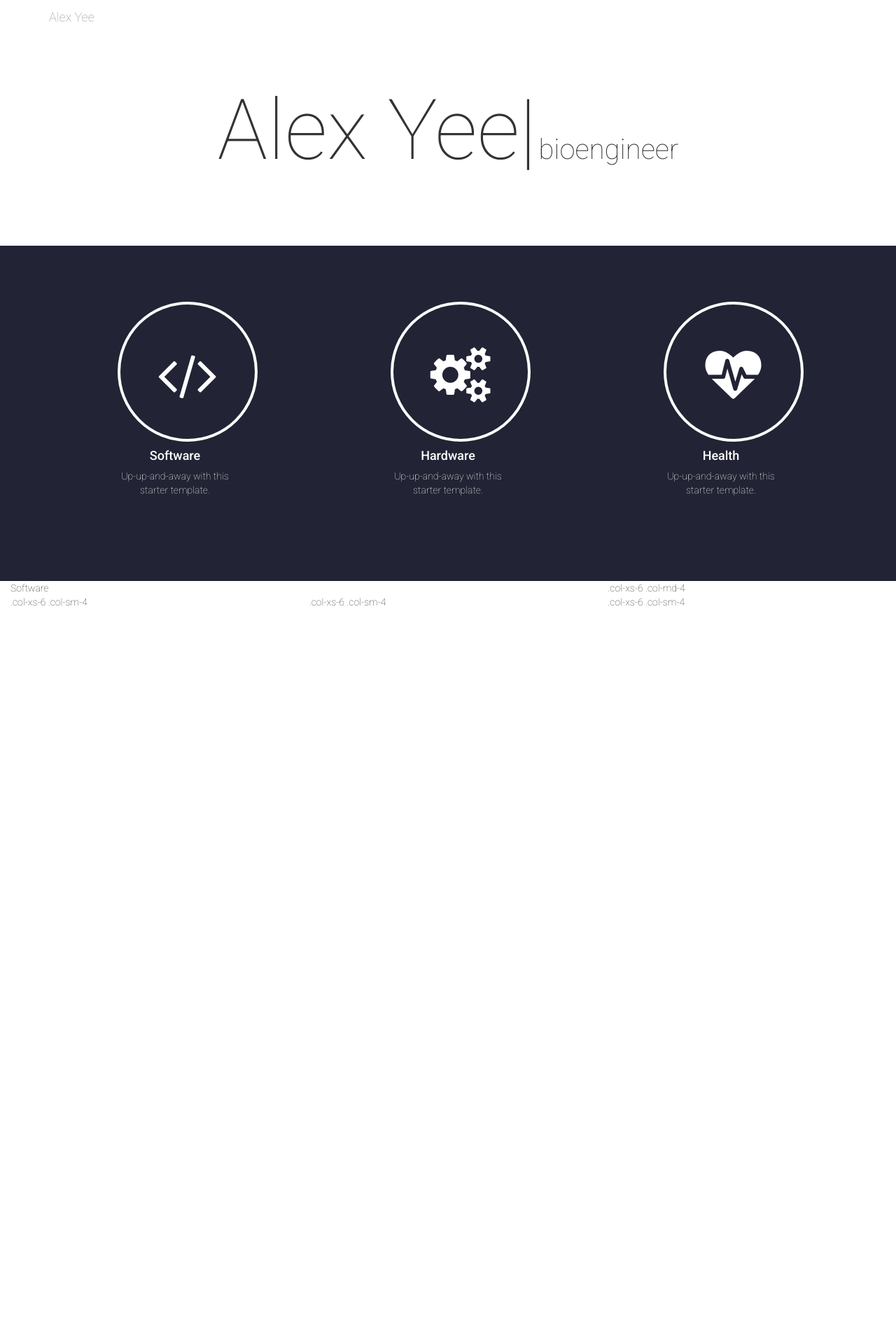
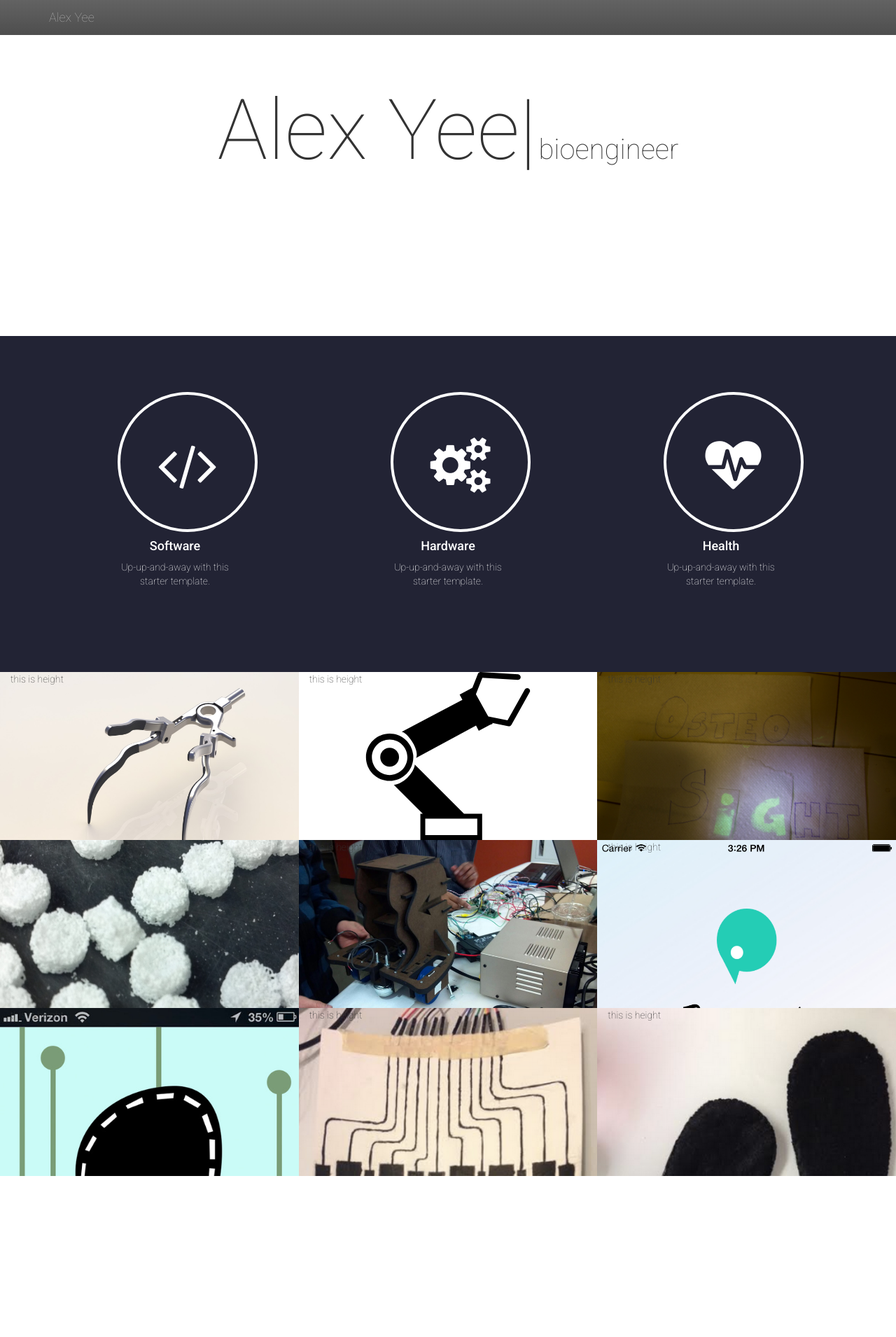
Before and after one commit to alxyee/ayee, a Django app: page / in a window 1280 px wide. Shown: the whole page at 70% size. Before the commit the page ends 866 px from the top, so only its background shows below. Run offline with Django 3.2, Linux system fonts and the light colour scheme; some libraries are stand-ins or nearby versions.

Commit message:
adding images

```diff
--- a/ayee/static/css/home-page.css
+++ b/ayee/static/css/home-page.css
@@ -35,10 +35,17 @@ p.inline{
 /* color */
 .themeColor{
 	background: white; /* Old browsers */
+	/*
+	background: url('../images/tree.jpg') no-repeat center center fixed;
+	  -webkit-background-size: cover;
+  -moz-background-size: cover;
+  -o-background-size: cover;
+  background-size: cover;
+  */
 }
 
 .jumbotron{
-/*background: url('../images/food.jpg') repeat center center fixed;*/
+height: 50vh;
 }
 
 .navbar {
@@ -72,3 +79,94 @@ p.inline{
   padding: 10vh 0;
   color: #ffffff;
 }
+/* Subprojects */
+#me294{
+	background-image: url('../images/projSplitHook.jpg');
+ -webkit-background-size: cover;
+  -moz-background-size: cover;
+  -o-background-size: cover;
+  background-size: cover;
+}
+#bioe374{
+		background-image: url('../images/projBiodesign.jpg');
+ -webkit-background-size: cover;
+  -moz-background-size: cover;
+  -o-background-size: cover;
+  background-size: cover;
+}
+#me382{
+		background-image: url('../images/projBone.jpg');
+ -webkit-background-size: cover;
+  -moz-background-size: cover;
+  -o-background-size: cover;
+  background-size: cover;
+}
+#cs235{
+  background-image: url('../images/projChessRobot.jpg');
+  background: url(../images/robotArm.svg) no-repeat center center;
+  background-size: contain;
+
+}
+
+#me210{
+		background-image: url('../images/projSumobot.jpg');
+ -webkit-background-size: cover;
+  -moz-background-size: cover;
+  -o-background-size: cover;
+  background-size: cover;
+}
+#iosProx{
+		background-image: url('../images/projProximity.png');
+ -webkit-background-size: cover;
+  -moz-background-size: cover;
+  -o-background-size: cover;
+  background-size: cover;
+}
+#iosInsoles{
+		background-image: url('../images/projSmartinsoles.jpg');
+ -webkit-background-size: cover;
+  -moz-background-size: cover;
+  -o-background-size: cover;
+  background-size: cover;
+}
+#iosInsoles2{
+		background-image: url('../images/projInsoles.jpg');
+ -webkit-background-size: cover;
+  -moz-background-size: cover;
+  -o-background-size: cover;
+  background-size: cover;
+}
+#projPiano{
+		background-image: url('../images/projPiano.jpg');
+ -webkit-background-size: cover;
+  -moz-background-size: cover;
+  -o-background-size: cover;
+  background-size: cover;
+}
+/* columns of same height styles */
+
+.row-full-height {
+  height: 100vh;
+}
+.col-full-height {
+  height: 30vh;
+  vertical-align: middle;
+}
+.row-same-height {
+  display: table;
+  width: 100vw;
+  /* fix overflow */
+  table-layout: fixed;
+}
+
+
+/* content styles */
+
+.item {
+  display: table;
+}
+.content {
+  display: table-cell;
+  vertical-align: middle;
+  text-align: center;
+}
--- a/ayee/templates/ayee/projects.html
+++ b/ayee/templates/ayee/projects.html
@@ -1,14 +1,78 @@
 
- <div class="container-fluid">
-<div class="row">
-  <div class="col-xs-12 col-sm-6 col-md-8">Software</div>
-  <div class="col-xs-6 col-md-4">.col-xs-6 .col-md-4</div>
-</div>
-<div class="row">
-  <div class="col-xs-6 col-sm-4">.col-xs-6 .col-sm-4</div>
-  <div class="col-xs-6 col-sm-4">.col-xs-6 .col-sm-4</div>
-  <!-- Optional: clear the XS cols if their content doesn't match in height -->
-  <div class="clearfix visible-xs-block"></div>
-  <div class="col-xs-6 col-sm-4">.col-xs-6 .col-sm-4</div>
+<div class="container-fluid">
+ <div class="row">
+  <div class="row-same-height row-full-height">
+    <div class="col-xs-4 col-xs-height col-full-height projectBlock", id = "me294">
+      <div class="item">
+        <div class="content">
+          <p>this is height</p>
+        </div>
+      </div>
+    </div>
+
+    <div class="col-xs-4 col-xs-height col-full-height projectBlock", id = "cs235">
+      <div class="item">
+        <div class="content">
+          <p>this is height</p>
+        </div>
+      </div>
+    </div>
+    <div class="col-xs-4 col-xs-height col-full-height projectBlock", id = "bioe374">
+      <div class="item">
+        <div class="content">
+          <p>this is height</p>
+        </div>
+      </div>
+    </div>
+
+    <div class="col-xs-4 col-xs-height col-full-height projectBlock", id = "me382">
+      <div class="item">
+        <div class="content">
+          <p>this is height</p>
+        </div>
+      </div>
+    </div>
+
+        <div class="col-xs-4 col-xs-height col-full-height projectBlock", id = "me210">
+      <div class="item">
+        <div class="content">
+          <p>this is height</p>
+        </div>
+      </div>
+    </div>
+
+        <div class="col-xs-4 col-xs-height col-full-height projectBlock", id = "iosProx">
+      <div class="item">
+        <div class="content">
+          <p>this is height</p>
+        </div>
+      </div>
+    </div>
+
+        <div class="col-xs-4 col-xs-height col-full-height projectBlock", id = "iosInsoles">
+      <div class="item">
+        <div class="content">
+          <p>this is height</p>
+        </div>
+      </div>
+    </div>
+
+        <div class="col-xs-4 col-xs-height col-full-height projectBlock", id = "projPiano">
+      <div class="item">
+        <div class="content">
+          <p>this is height</p>
+        </div>
+      </div>
+    </div>
+
+        <div class="col-xs-4 col-xs-height col-full-height projectBlock", id = "iosInsoles2">
+      <div class="item">
+        <div class="content">
+          <p>this is height</p>
+        </div>
+      </div>
+    </div>
+
+  </div>
 </div>
 </div>
--- a/ayee/templates/base.html
+++ b/ayee/templates/base.html
@@ -37,7 +37,7 @@
     </head>
     <body class = "themeColor">
       <!-- Navigation -->
-      <nav class="navbar navbar-inverse navbar-fixed-top themeColor" role="navigation">
+      <nav class="navbar navbar-inverse navbar-fixed-top" role="navigation">
         <div class="container">
           <!-- Brand and toggle get grouped for better mobile display -->
           <div class="navbar-header">
```
Also changed, not shown: ayee/static/images/food.jpg (deleted), ayee/static/images/projBiodesign.jpg (added), ayee/static/images/projBone.jpg (added), ayee/static/images/projChessRobot.jpg (added), ayee/static/images/projInsoles.jpg (added), ayee/static/images/projPiano.jpg (added), ayee/static/images/projProximity.png (added), ayee/static/images/projSmartinsoles.jpg (added), ayee/static/images/projSplitHook.jpg (added), ayee/static/images/projSplitHook2.jpg (added), ayee/static/images/projSumobot.jpg (added), ayee/static/images/robotArm.svg (added), ayee/static/images/tree.jpg (added).
